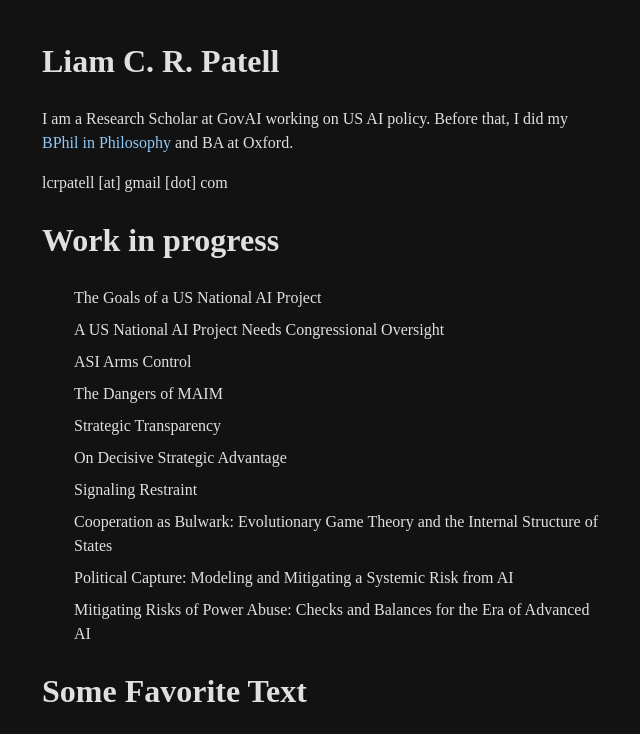
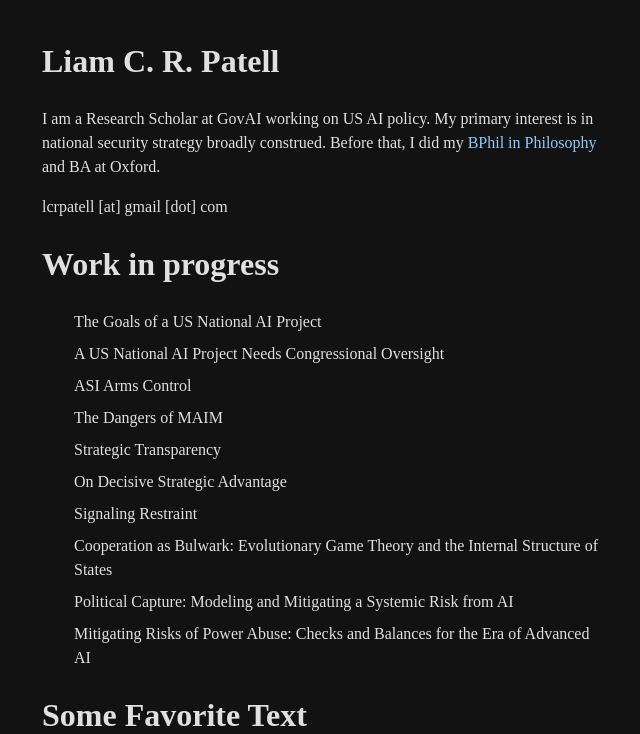
Before and after one commit to lcrpatell/lcrpatell.github.io, a plain HTML site: page index.html in a window 1280 px wide. Shown: the top 734 px of the page, without its empty margins (318-958 px from the left). Drawn offline with Linux system fonts and the light colour scheme.

Commit message:
Update index.html

```diff
--- a/index.html
+++ b/index.html
@@ -51,7 +51,7 @@
 <body>
   <h1>Liam C. R. Patell</h1>
   <div class="content">
-  <p>I am a Research Scholar at GovAI working on US AI policy. Before that, I did my <a href="https://drive.google.com/file/d/1jOxA71irDVt5pfVIjbbZz8VQ1Qkzu-An/view?usp=share_link">BPhil in Philosophy</a> and BA at Oxford.</p>
+  <p>I am a Research Scholar at GovAI working on US AI policy. My primary interest is in national security strategy broadly construed. Before that, I did my <a href="https://drive.google.com/file/d/1jOxA71irDVt5pfVIjbbZz8VQ1Qkzu-An/view?usp=share_link">BPhil in Philosophy</a> and BA at Oxford.</p>
   <p>lcrpatell [at] gmail [dot] com</p>
   <h1>Work in progress</h1>
   <ul>
```
